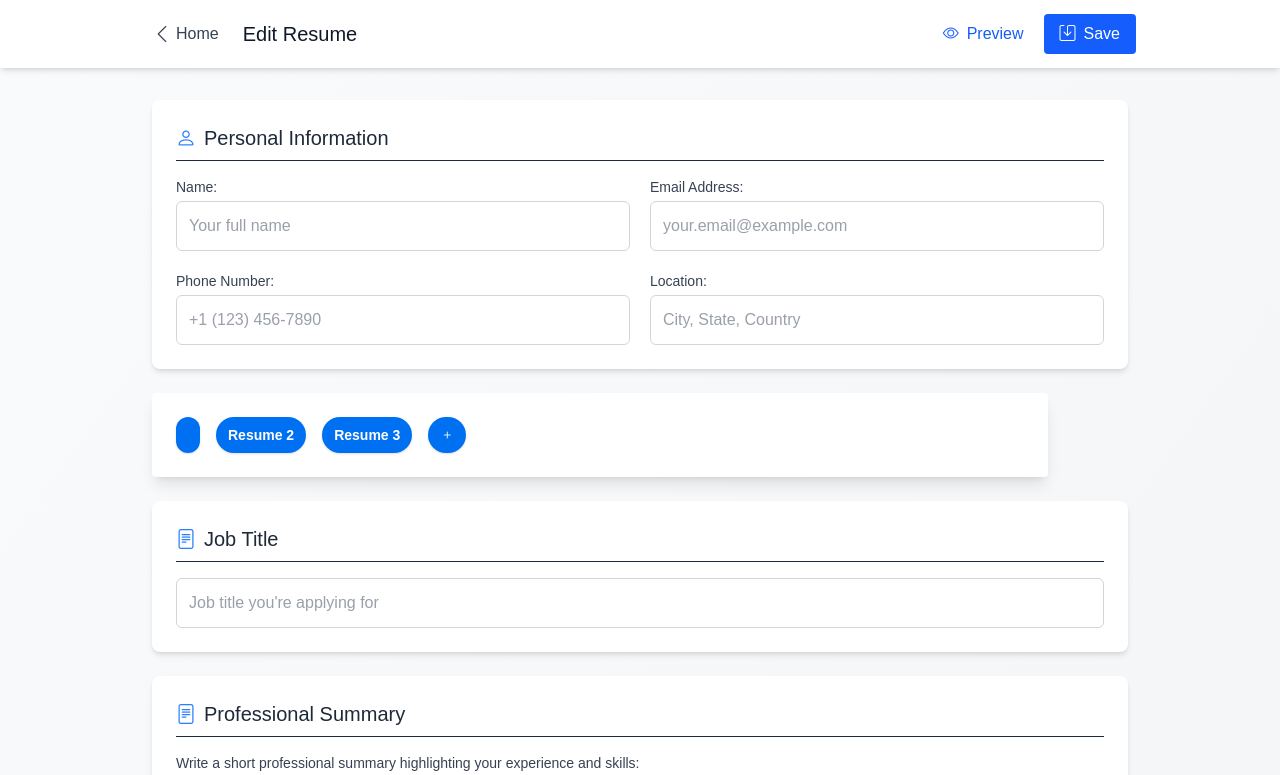
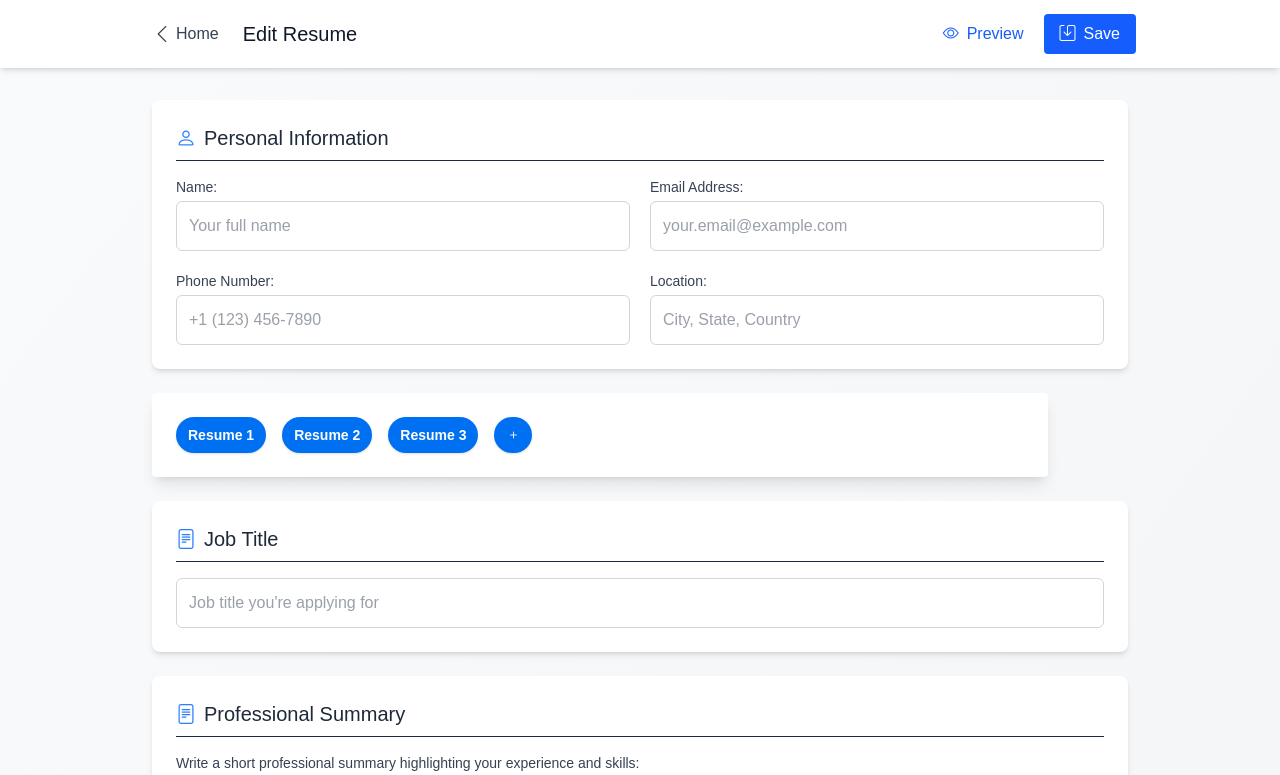
Before and after one commit to KiwiFunk/resume-builder, a Next.js app in the folder resume-app/: page /edit-details in a window 1280 px wide. Shown: the top 775 px of the page. Built offline with nearby package versions, Linux system fonts and the light colour scheme.

Commit message:
Moved placeholder into DatasetSelector.js

```diff
--- a/resume-app/src/app/edit-details/page.js
+++ b/resume-app/src/app/edit-details/page.js
@@ -8,6 +8,7 @@ import CollapsibleContainer from "@/components/CollapsibleContainer";
 import TaggingHandler from "@/components/TaggingHandler";
 import DeleteButton from "@/components/DeleteButton";
 import SocialMediaLinks from "@/components/EditForm/SocialMediaLinks";
+import DatasetSelector from "@/components/EditForm/DatasetSelector";
 
 import debugData from "@/UserData";         // Import placeholder data for debugging
 import { useDebounce } from "@/utils/hooks";
@@ -195,29 +196,8 @@ export default function EditDetailsPage() {
                         </div>
                     </div>
 
-                    {/* Resume selector, with the option to create a new resume */}
-                    <div className="mt-4 p-6 bg-white rounded shadow-lg w-full max-w-4xl flex gap-4">
-                        <span
-                            className="px-3 py-2 rounded-full bg-(--accent) text-white text-sm font-semibold shadow-sm"
-                        >
-                        {data.title}
-                        </span>
-                        <span
-                            className="px-3 py-2 rounded-full bg-(--accent) text-white text-sm font-semibold shadow-sm"
-                        >
-                        Resume 2
-                        </span>
-                        <span
-                            className="px-3 py-2 rounded-full bg-(--accent) text-white text-sm font-semibold shadow-sm"
-                        >
-                        Resume 3
-                        </span>
-                        <span
-                            className="px-3 py-2 rounded-full bg-(--accent) text-white text-sm font-semibold shadow-sm"
-                        >
-                        <i className="bi bi-plus"></i>
-                        </span>
-                    </div>
+                    {/* Manage dataset */}
+                    <DatasetSelector />
 
                     {/* Job Title Card */}
                     <div className="bg-white rounded-lg shadow-md p-6">
--- a/resume-app/src/components/EditForm/DatasetSelector.js
+++ b/resume-app/src/components/EditForm/DatasetSelector.js
@@ -0,0 +1,28 @@
+export default function DatasetSelector() {
+  return (
+    <div className="mt-4 p-6 bg-white rounded shadow-lg w-full max-w-4xl flex gap-4">
+                            <span
+                                className="px-3 py-2 rounded-full bg-(--accent) text-white text-sm font-semibold shadow-sm"
+                            >
+                            Resume 1
+                            </span>
+                            <span
+                                className="px-3 py-2 rounded-full bg-(--accent) text-white text-sm font-semibold shadow-sm"
+                            >
+                            Resume 2
+                            </span>
+                            <span
+                                className="px-3 py-2 rounded-full bg-(--accent) text-white text-sm font-semibold shadow-sm"
+                            >
+                            Resume 3
+                            </span>
+                            <span
+                                className="px-3 py-2 rounded-full bg-(--accent) text-white text-sm font-semibold shadow-sm"
+                            >
+                            <i className="bi bi-plus"></i>
+                            </span>
+                        </div>
+
+
+  );
+}
```
